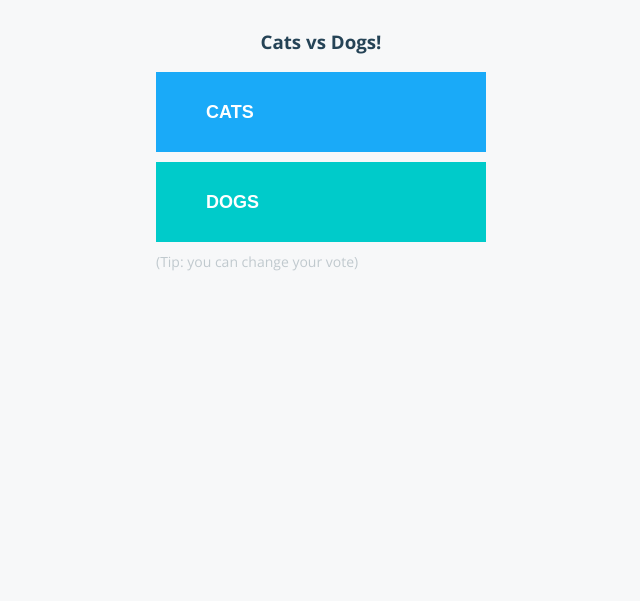
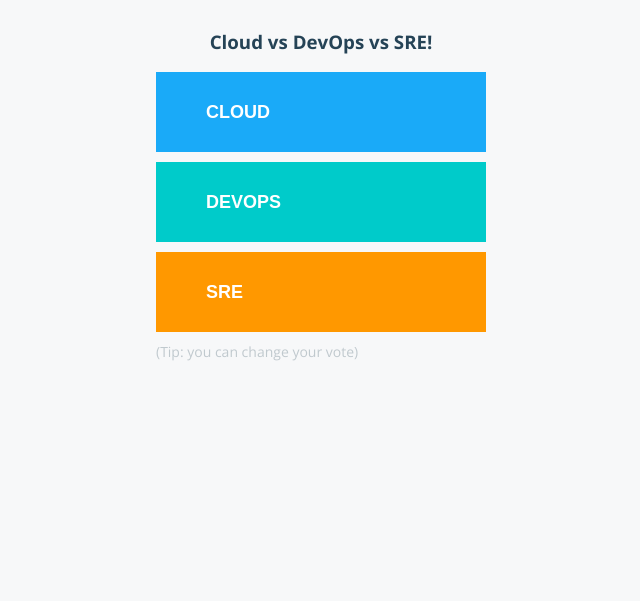
Before and after one commit to tawfeeq421/voting-app, a Flask app: page / in a window 1280 px wide. Shown: the top 601 px of the page, without its empty margins (319-959 px from the left). Run offline with Flask 3, Linux system fonts and the light colour scheme; some libraries are stand-ins or nearby versions.

Commit message:
changed dog to cloud, cat to devops

```diff
--- a/vote/app.py
+++ b/vote/app.py
@@ -6,8 +6,9 @@ import random
 import json
 import logging
 
-option_a = os.getenv('OPTION_A', "Cats")
-option_b = os.getenv('OPTION_B', "Dogs")
+option_a = os.getenv('OPTION_A', "Cloud")
+option_b = os.getenv('OPTION_B', "DevOps")
+option_c = os.getenv('OPTION_C', "SRE")
 hostname = socket.gethostname()
 
 app = Flask(__name__)
@@ -40,12 +41,12 @@ def hello():
         'index.html',
         option_a=option_a,
         option_b=option_b,
+        option_c=option_c,
         hostname=hostname,
         vote=vote,
     ))
     resp.set_cookie('voter_id', voter_id)
     return resp
 
-
 if __name__ == "__main__":
     app.run(host='0.0.0.0', port=80, debug=True, threaded=True)
--- a/vote/static/stylesheets/style.css
+++ b/vote/static/stylesheets/style.css
@@ -11,37 +12,42 @@ html,body{
   font-family: 'Open Sans';
 }
 
-button{
+button {
   border-radius: 0;
   width: 100%;
   height: 50%;
 }
 
 button[type="submit"] {
-  -webkit-appearance:none; -webkit-border-radius:0;
+  -webkit-appearance: none;
+  -webkit-border-radius: 0;
 }
 
-button i{
+button i {
   float: right;
   padding-right: 30px;
   margin-top: 3px;
 }
 
-button.a{
+button.a {
   background-color: #1aaaf8;
 }
 
-button.b{
+button.b {
   background-color: #00cbca;
 }
 
-#tip{
+button.c {
+  background-color: #ff9800; /* Background color for SRE */
+}
+
+#tip {
   text-align: left;
   color: #c0c9ce;
   font-size: 14px;
 }
 
-#hostname{
+#hostname {
   position: absolute;
   bottom: 100px;
   right: 0;
--- a/vote/templates/index.html
+++ b/vote/templates/index.html
@@ -2,9 +2,9 @@
 <html>
   <head>
     <meta charset="utf-8">
-    <title>{{option_a}} vs {{option_b}}!</title>
+    <title>{{option_a}} vs {{option_b}} vs {{option_c}}!</title>
     <base href="/index.html">
-    <meta name = "viewport" content = "width=device-width, initial-scale = 1.0">
+    <meta name="viewport" content="width=device-width, initial-scale=1.0">
     <meta name="keywords" content="docker-compose, docker, stack">
     <meta name="author" content="Tutum dev team">
     <link rel='stylesheet' href="{{ url_for('static',filename='stylesheets/style.css') }}" />
@@ -13,10 +13,11 @@
   <body>
     <div id="content-container">
       <div id="content-container-center">
-        <h3>{{option_a}} vs {{option_b}}!</h3>
+        <h3>{{option_a}} vs {{option_b}} vs {{option_c}}!</h3>
         <form id="choice" name='form' method="POST" action="/">
           <button id="a" type="submit" name="vote" class="a" value="a">{{option_a}}</button>
           <button id="b" type="submit" name="vote" class="b" value="b">{{option_b}}</button>
+          <button id="c" type="submit" name="vote" class="c" value="c">{{option_c}}</button>
         </form>
         <div id="tip">
           (Tip: you can change your vote)
@@ -37,11 +38,19 @@
         $(".a").prop('disabled', true);
         $(".a").html('{{option_a}} <i class="fa fa-check-circle"></i>');
         $(".b").css('opacity','0.5');
+        $(".c").css('opacity','0.5');
       }
       if(vote == "b"){
         $(".b").prop('disabled', true);
         $(".b").html('{{option_b}} <i class="fa fa-check-circle"></i>');
         $(".a").css('opacity','0.5');
+        $(".c").css('opacity','0.5');
+      }
+      if(vote == "c"){
+        $(".c").prop('disabled', true);
+        $(".c").html('{{option_c}} <i class="fa fa-check-circle"></i>');
+        $(".a").css('opacity','0.5');
+        $(".b").css('opacity','0.5');
       }
     </script>
     {% endif %}
```
Also changed, not shown: other parts of vote/static/stylesheets/style.css (+21 -32 lines).
